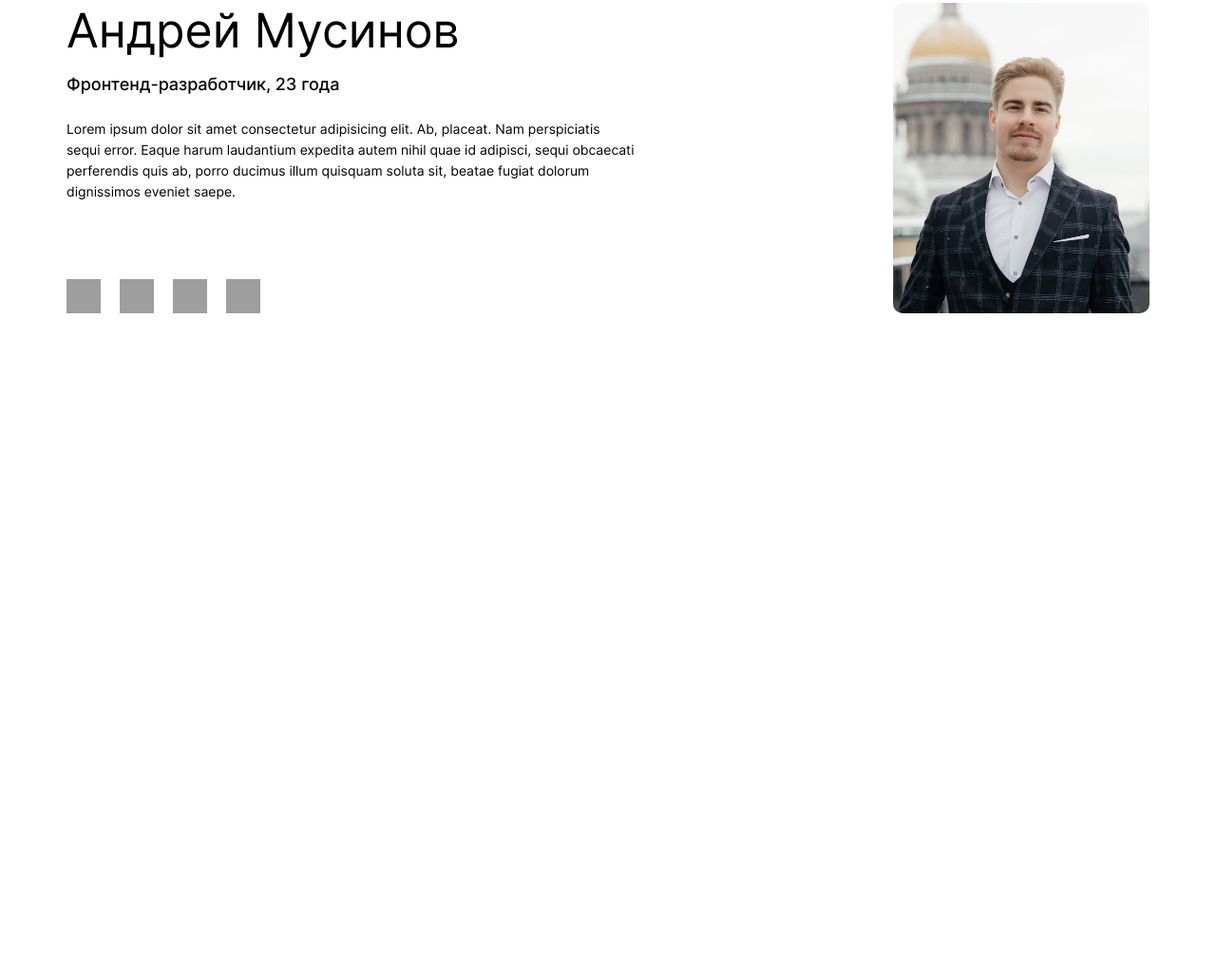
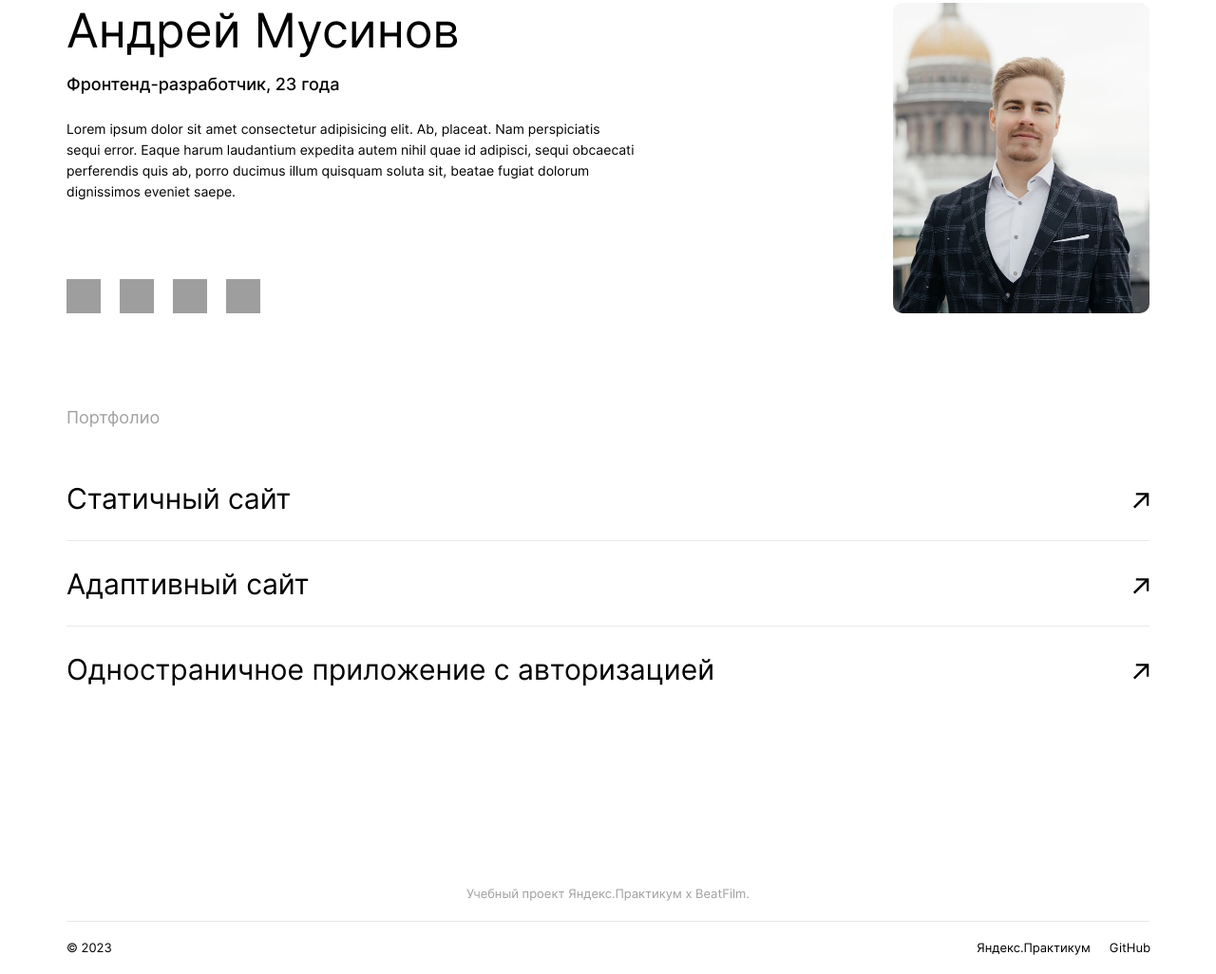
Before and after one commit to Andr43/movies-explorer-frontend, a React app: page / in a window 1280 px wide. Shown: the part 2115-3141 px from the top of the page at 95% size. Before the commit the page ends 2545 px from the top, so only its background shows below. Built offline with nearby package versions, Linux system fonts and the light colour scheme; grey boxes are pictures that could not be loaded.

Commit message:
Сверстал все подкомпоненты компонента Main

```diff
--- a/src/components/App/App.js
+++ b/src/components/App/App.js
@@ -1,14 +1,13 @@
 import React from "react";
 import { Routes, Route } from "react-router-dom";
 import "./App.css";
-import Promo from "../Main/Promo/Promo.js";
+import Main from "../Main/Main.js";
 
 function App() {
   return (
     <>
-      <Promo />
       <Routes>
-      <Route path="/" element={''} />
+      <Route path="/" element={<Main />} />
       <Route path="/movies" element={''} />
       <Route path="/saved-movies" element={''} />
       <Route path="/profile" element={''} />
--- a/src/components/Footer/Footer.js
+++ b/src/components/Footer/Footer.js
@@ -0,0 +1,26 @@
+function Footer() {
+  return (
+    <section className="footer">
+      <h2 className="footer__name">Учебный проект Яндекс.Практикум х BeatFilm.</h2>
+      <div className="footer__sources">
+        <p className="footer__source">© 2023</p>
+        <a
+          target="_blank"
+          className="footer__source"
+          href="https://practicum.yandex.ru/"
+        >
+          Яндекс.Практикум
+        </a>
+        <a
+          target="_blank"
+          className="footer__source"
+          href="https://github.com/Andr43"
+        >
+          GitHub
+        </a>
+      </div>
+    </section>
+  );
+}
+
+export default Footer;
--- /dev/null
+++ b/src/components/Footer/css/__name/footer__name.css
@@ -0,0 +1,12 @@
+.footer__name{
+  margin: 0;
+  margin-bottom: 20px;
+  padding: 0;
+  padding-bottom: 20px;
+  font-size: 13px;
+  line-height: 15.73px;
+  font-weight: 400;
+  border-bottom: 1px solid #E8E8E8;
+  text-align: center;
+  color: #A0A0A0;
+}
--- /dev/null
+++ b/src/components/Footer/css/__source/footer__source.css
@@ -0,0 +1,15 @@
+.footer__source{
+  grid-row-start: 1;
+  margin: 0;
+  padding: 0;
+  font-size: 13px;
+  line-height: 15.73px;
+  font-weight: 400;
+  color: #000;
+  text-decoration: none;
+}
+
+.footer__source:nth-child(2){
+  text-align: right;
+  margin-right: 20px;
+}
--- /dev/null
+++ b/src/components/Footer/css/__sources/footer__sources.css
@@ -0,0 +1,4 @@
+.footer__sources{
+  display: grid;
+  grid-template-columns: 958px;
+}
--- /dev/null
+++ b/src/components/Footer/css/footer.css
@@ -0,0 +1,6 @@
+.footer{
+    max-width: 1140px;
+    margin: 0 auto;
+    margin-bottom: 20px;
+    font-family: "Inter", "Arial", sans-serif;
+}
--- a/src/components/Main/Main.js
+++ b/src/components/Main/Main.js
@@ -0,0 +1,23 @@
+import Promo from "./Promo/Promo.js";
+import NavTab from "./NavTab/NavTab.js";
+import AboutProject from "./AboutProject/AboutProject.js";
+import Techs from "./Techs/Techs.js";
+import AboutMe from "./AboutMe/AboutMe.js";
+import Portfolio from "./Portfolio/Portfolio.js";
+import Footer from "../Footer/Footer.js";
+
+function Main() {
+  return (
+    <>
+      <Promo />
+      <NavTab />
+      <AboutProject />
+      <Techs />
+      <AboutMe />
+      <Portfolio />
+      <Footer />
+    </>
+  );
+}
+
+export default Main;
--- a/src/components/Main/Portfolio/Portfolio.js
+++ b/src/components/Main/Portfolio/Portfolio.js
@@ -0,0 +1,32 @@
+function Portfolio() {
+  return (
+    <section className="portfolio" name="portfolio">
+      <h2 className="portfolio__name">Портфолио</h2>
+      <div className="portfolio__list">
+        <a
+          target="_blank"
+          className="portfolio__source"
+          href="https://andr43.github.io/how-to-learn/"
+        >
+          Статичный сайт
+        </a>
+        <a
+          target="_blank"
+          className="portfolio__source"
+          href="https://andr43.github.io/russian-travel/"
+        >
+          Адаптивный сайт
+        </a>
+        <a
+          target="_blank"
+          className="portfolio__source"
+          href="https://andr43.github.io/react-mesto-auth/"
+        >
+          Одностраничное приложение с авторизацией
+        </a>
+      </div>
+    </section>
+  );
+}
+
+export default Portfolio;
--- /dev/null
+++ b/src/components/Main/Portfolio/css/__list/portfolio__list.css
@@ -0,0 +1,5 @@
+.portfolio__list{
+  display: flex;
+  flex-direction: column;
+  grid-gap: 20px;
+}
--- /dev/null
+++ b/src/components/Main/Portfolio/css/__name/portfolio__name.css
@@ -0,0 +1,9 @@
+.portfolio__name{
+  margin: 0;
+  margin-bottom: 50px;
+  padding: 0;
+  font-size: 18px;
+  line-height: 20px;
+  font-weight: 400;
+  color: #A0A0A0;
+}
--- /dev/null
+++ b/src/components/Main/Portfolio/css/__source/portfolio__source.css
@@ -0,0 +1,21 @@
+.portfolio__source{
+  display: flex;
+  margin: 0;
+  padding: 0;
+  padding-bottom: 19px;
+  text-decoration: none;
+  color: #000;
+  font-size: 30px;
+  line-height: 50px;
+  border-bottom: 1px solid #E8E8E8;
+  justify-content: space-between;
+}
+
+.portfolio__source:last-child{
+  border-bottom: none;
+  padding-bottom: 0;
+}
+
+.portfolio__source::after{
+  content: url('../../../../../images/portfolio__row.svg');
+}
--- /dev/null
+++ b/src/components/Main/Portfolio/css/portfolio.css
@@ -0,0 +1,6 @@
+.portfolio{
+    max-width: 1140px;
+    margin: 0 auto;
+    margin-bottom: 204px;
+    font-family: "Inter", "Arial", sans-serif;
+}
--- a/src/components/Main/Promo/Promo.js
+++ b/src/components/Main/Promo/Promo.js
@@ -1,13 +1,8 @@
 import projectLogo from "../../../images/project__logo.svg";
 import { Link } from "react-router-dom";
-import NavTab from "../NavTab/NavTab.js";
-import AboutProject from "../AboutProject/AboutProject.js";
-import Techs from "../Techs/Techs.js";
-import AboutMe from "../AboutMe/AboutMe.js";
 
-function Promo(props) {
+function Promo() {
   return (
-    <>
     <section className="promo">
       <header className="promo__header">
         <img
@@ -16,12 +11,11 @@ function Promo(props) {
           className="promo__logo"
         />
         <nav className="promo__links">
-          <Link className="promo__link" onClick={props.onSignOut} to="/signup">
+          <Link className="promo__link" to="/signup">
             Регистрация
           </Link>
           <Link
             className="promo__link promo__link__signin"
-            onClick={props.onSignOut}
             to="/signin"
           >
             Войти
@@ -34,11 +28,6 @@ function Promo(props) {
         </h1>
       </main>
     </section>
-   <NavTab />
-   <AboutProject />
-   <Techs />
-   <AboutMe />
-   </>
   );
 }
 
--- a/src/index.css
+++ b/src/index.css
@@ -35,3 +35,11 @@
 @import url("./components/Main/AboutMe/css/__source/about-me__source.css");
 @import url("./components/Main/AboutMe/css/__sources/about-me__sources.css");
 @import url("./components/Main/AboutMe/css/__sub-header/about-me__sub-header.css");
+@import url("./components/Main/Portfolio/css/portfolio.css");
+@import url("./components/Main/Portfolio/css/__list/portfolio__list.css");
+@import url("./components/Main/Portfolio/css/__name/portfolio__name.css");
+@import url("./components/Main/Portfolio/css/__source/portfolio__source.css");
+@import url("./components/Footer/css/footer.css");
+@import url("./components/Footer/css/__name/footer__name.css");
+@import url("./components/Footer/css/__source/footer__source.css");
+@import url("./components/Footer/css/__sources/footer__sources.css");
```
Also changed, not shown: src/components/Footer/Footer.css (deleted), src/components/Main/Portfolio/Portfolio.css (deleted), src/images/portfolio__row.svg (added).
